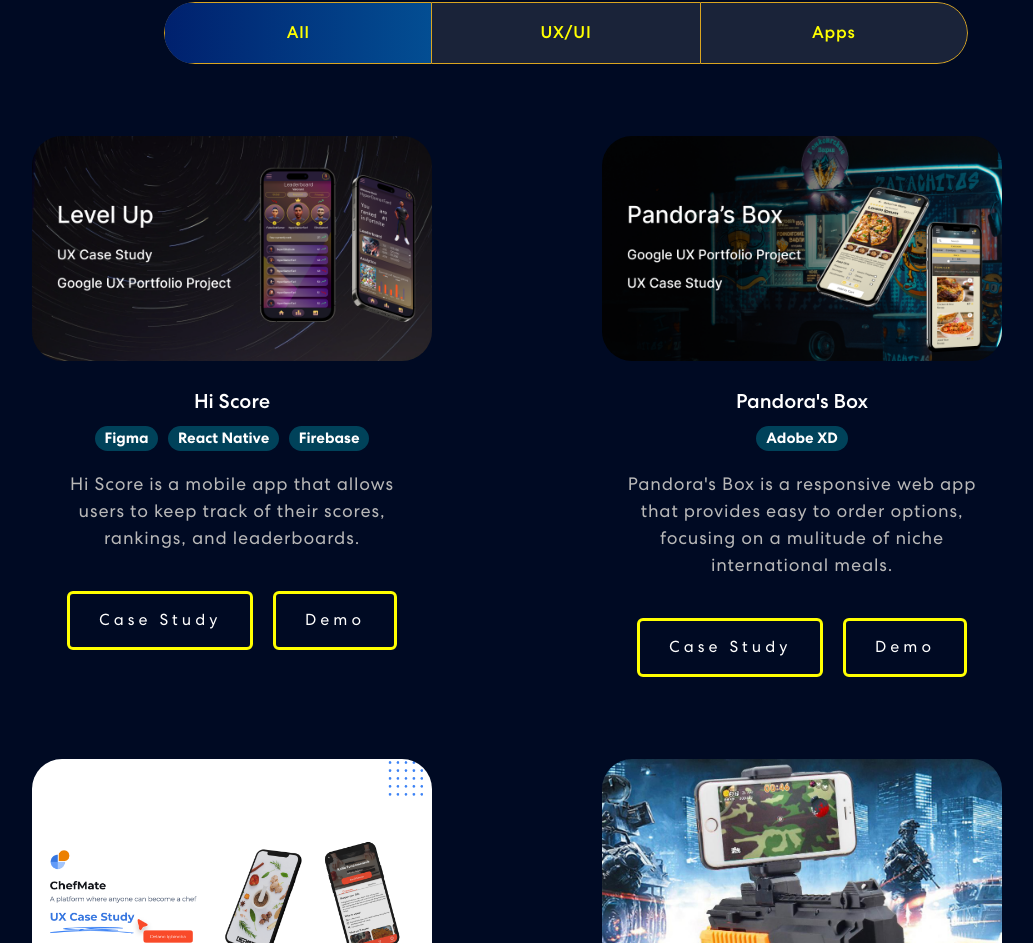
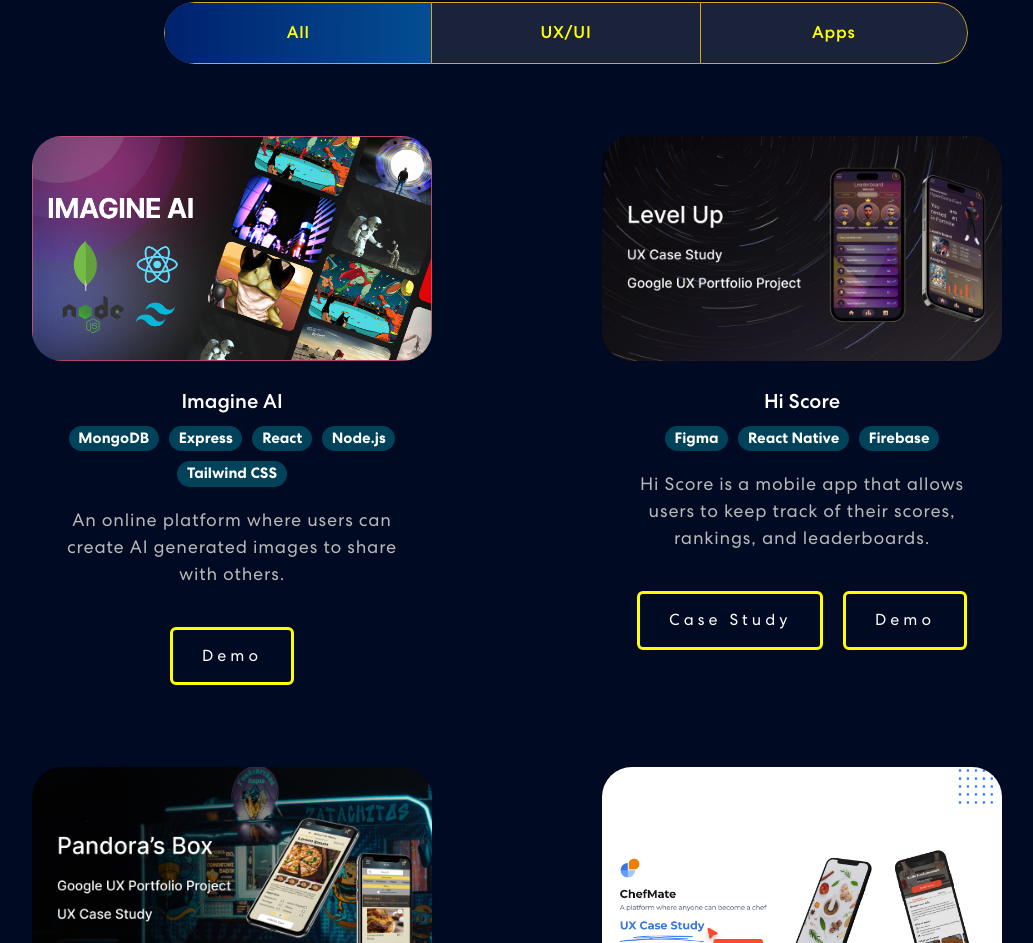
Before and after one commit to digbinoba/digbinoba.github.io, a React (Create React App) app: page / in a window 1280 px wide. Shown: the part 1694-2637 px from the top of the page, without its empty margins (74-1107 px from the left). Built offline with nearby package versions, Linux system fonts and the light colour scheme.

Commit message:
imagine ai added

```diff
--- a/src/assets/files/projects.js
+++ b/src/assets/files/projects.js
@@ -1,4 +1,13 @@
 export const projects = [
+  {
+    title: "Imagine AI",
+    projectType: "App",
+    thumbnail: "/project-img/imagine-ai.png",
+    tags: ["MongoDB", "Express", "React", "Node.js", "Tailwind CSS"],
+    details:
+      "An online platform where users can create AI generated images to share with others.",
+    liveDemoLink: "https://deft-bombolone-6768a1.netlify.app/",
+  },
   {
     title: "Hi Score",
     projectType: "UX/UI",
```
Also changed, not shown: public/project-img/imagine-ai.png (added), 1 other file (tests, documents, lock files or other folders).
